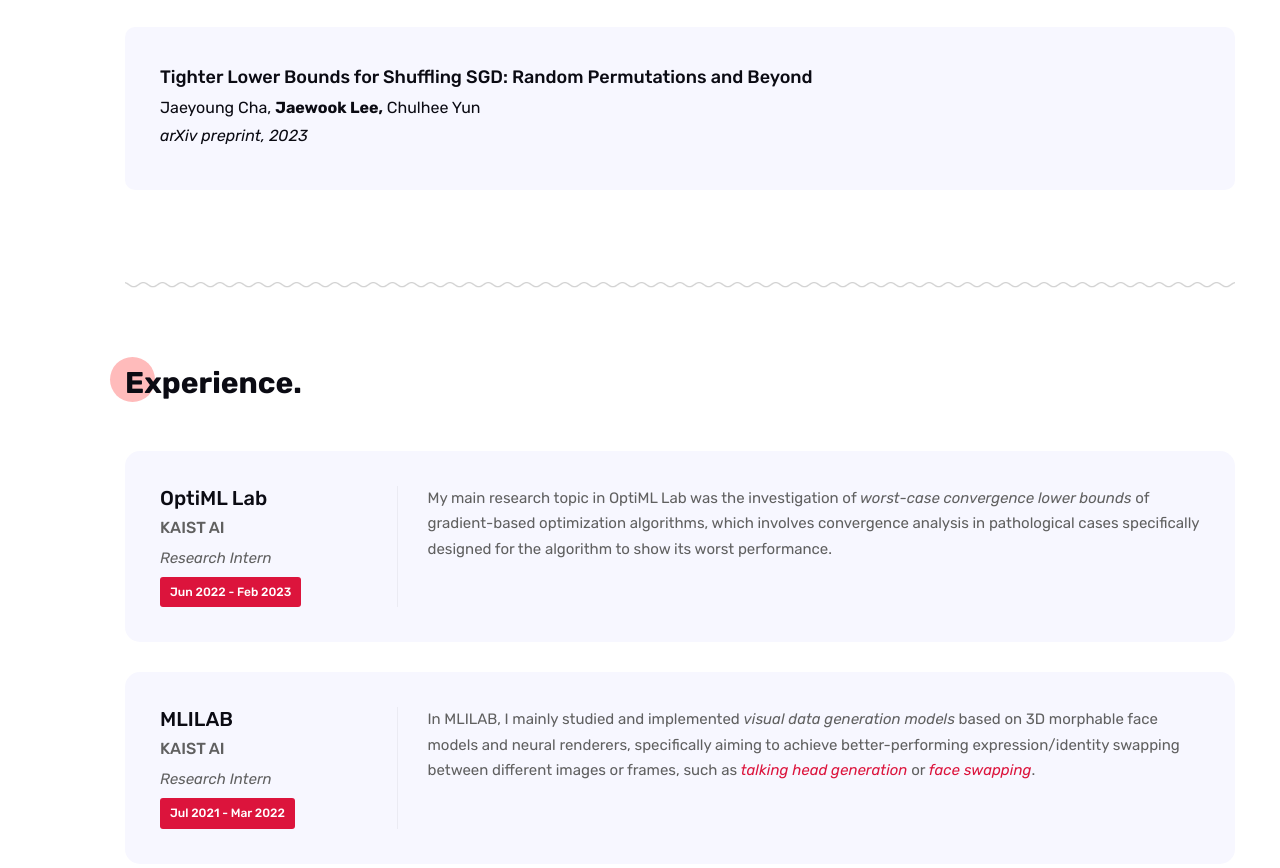
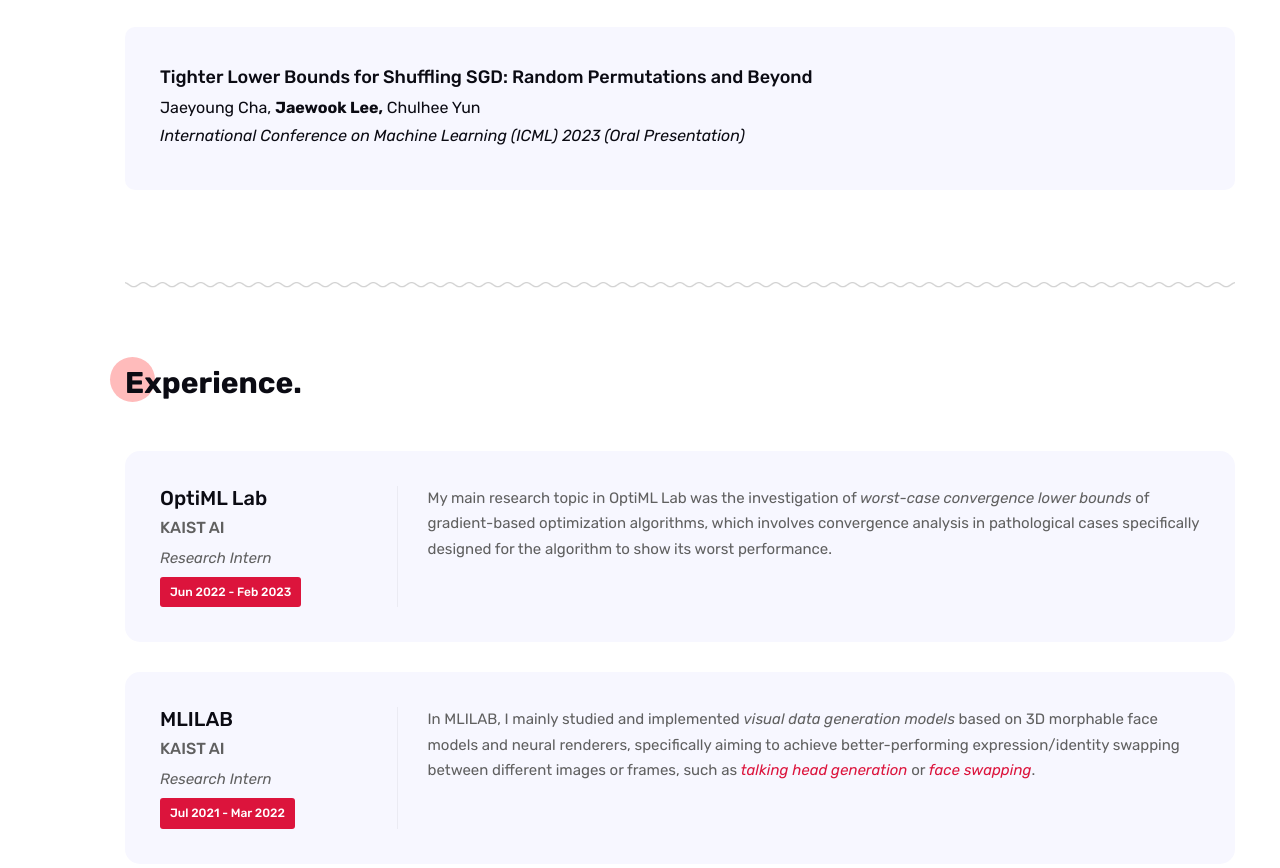
Before and after one commit to id8198/id8198.github.io, a plain HTML site: page index.html in a window 1280 px wide. Shown: the part 1460-2328 px from the top of the page. Drawn offline with nearby package versions, Linux system fonts and the light colour scheme; some packages are replaced by stand-ins of ours; a script that the page names is missing; files whose address does not match are found by name; a web font is replaced by a local one.

Commit message:
Update index.html

```diff
--- a/index.html
+++ b/index.html
@@ -274,12 +274,14 @@
                                     Tighter Lower Bounds for Shuffling SGD: Random Permutations and Beyond
                                 </a></h5>
                                 <h6>Jaeyoung Cha, <b>Jaewook Lee,</b> Chulhee Yun</h6>
-                                <p><i>arXiv preprint, 2023</i></p>
+                                <p><i>International Conference on Machine Learning (ICML) 2023 <span>(Oral Presentation)</span></i></p>
                             </li>
                             <!-- <li>
-                                <h5>Title of Paper, No Publications Yet</h5>
-                                <span><i><b>Jaewook Lee,</b> Someone Else, Another Author</i></span>
-                                <p>NoC 202x</p>
+                                <h5><a href="www.link.com">
+                                    Minimax, You Want a Piece of Me?
+                                </a></h5>
+                                <h6>Hanseul Cho, <b>Jaewook Lee,</b> Chulhee Yun</h6>
+                                <p><i>Name of Conference</i></p>
                             </li> -->
                         </ul>
                     </div>
```
